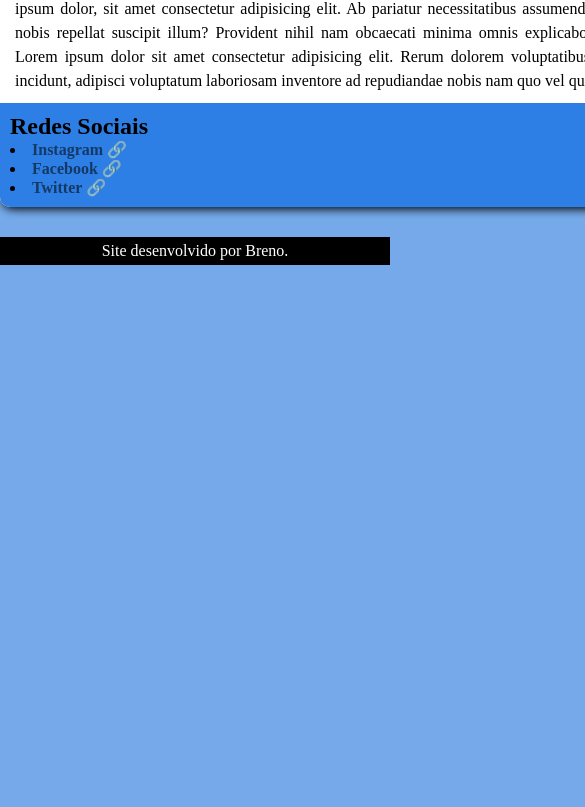
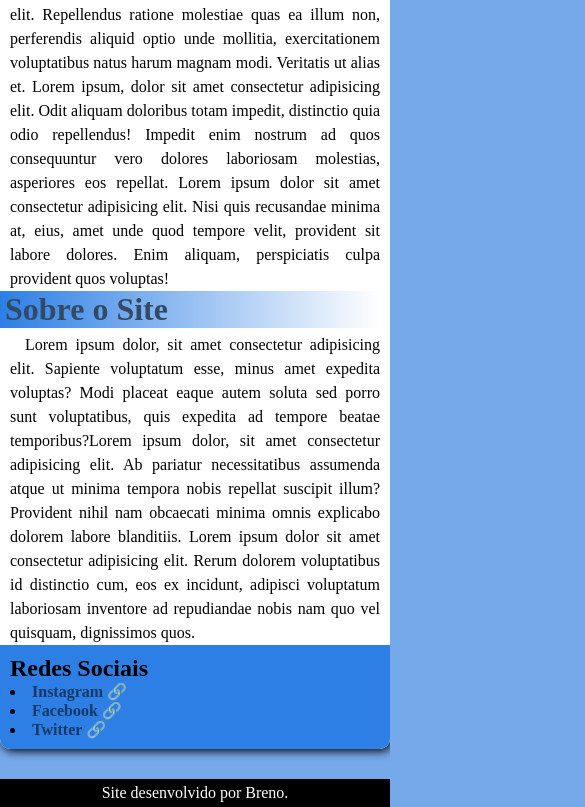
Before and after one commit to BrenoSantos18/first_site, a plain HTML site: page site/index.html in a window 390 px wide. Shown: the part 686-1493 px from the top of the page, 585 px wide, since content can reach past the window. Before the commit the page ends 951 px from the top, so only its background shows below. Drawn offline with Linux system fonts and the light colour scheme.

Commit message:
Atualização: responsividade

```diff
--- a/site/style.css
+++ b/site/style.css
@@ -53,8 +53,9 @@ nav a:hover {
 
 main {
     background-color: white;
-    width: 900px;
     margin: auto;
+    padding: 10px;
+    max-width: 900px;
     margin-bottom: 30px;
     border-radius: 0px 0px 10px 10px;
     box-shadow: 2px 2px 10px black;
@@ -63,18 +64,14 @@ main {
 
 main p {
     text-indent: 15px;
-    min-width: 300px;
-    max-width: 750px;
     line-height: 1.5em;
     text-align: justify;
-    margin: 5px 0px 0px 5px;
 }
 
 
 
 article {
     width: 100%;
-    padding: 10px;
 }
 
 article h1 {
@@ -87,6 +84,7 @@ article h1 {
 
 aside {
     background-color: var(--cor2);
+    margin: 0px -10px -10px -10px;
     padding: 10px;
     border-radius: 0px 0px 10px 10px;
 }
```
